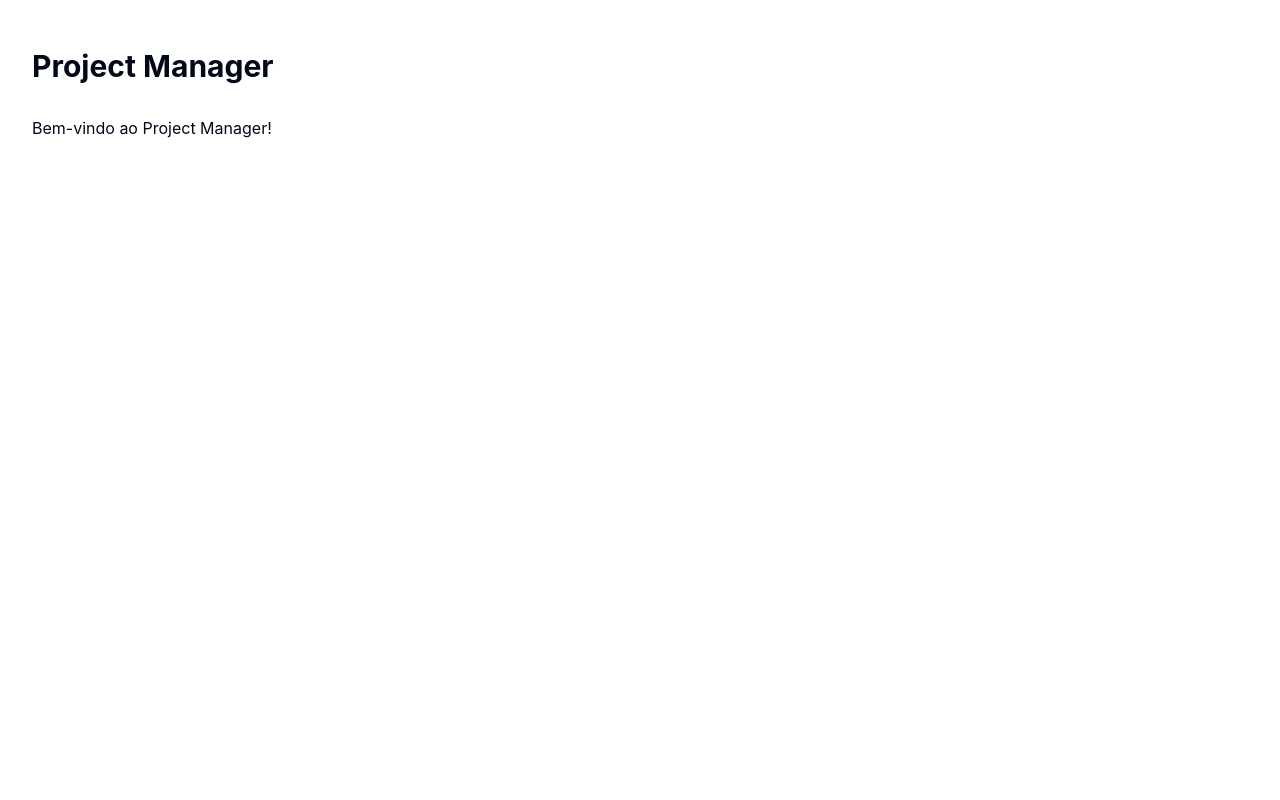
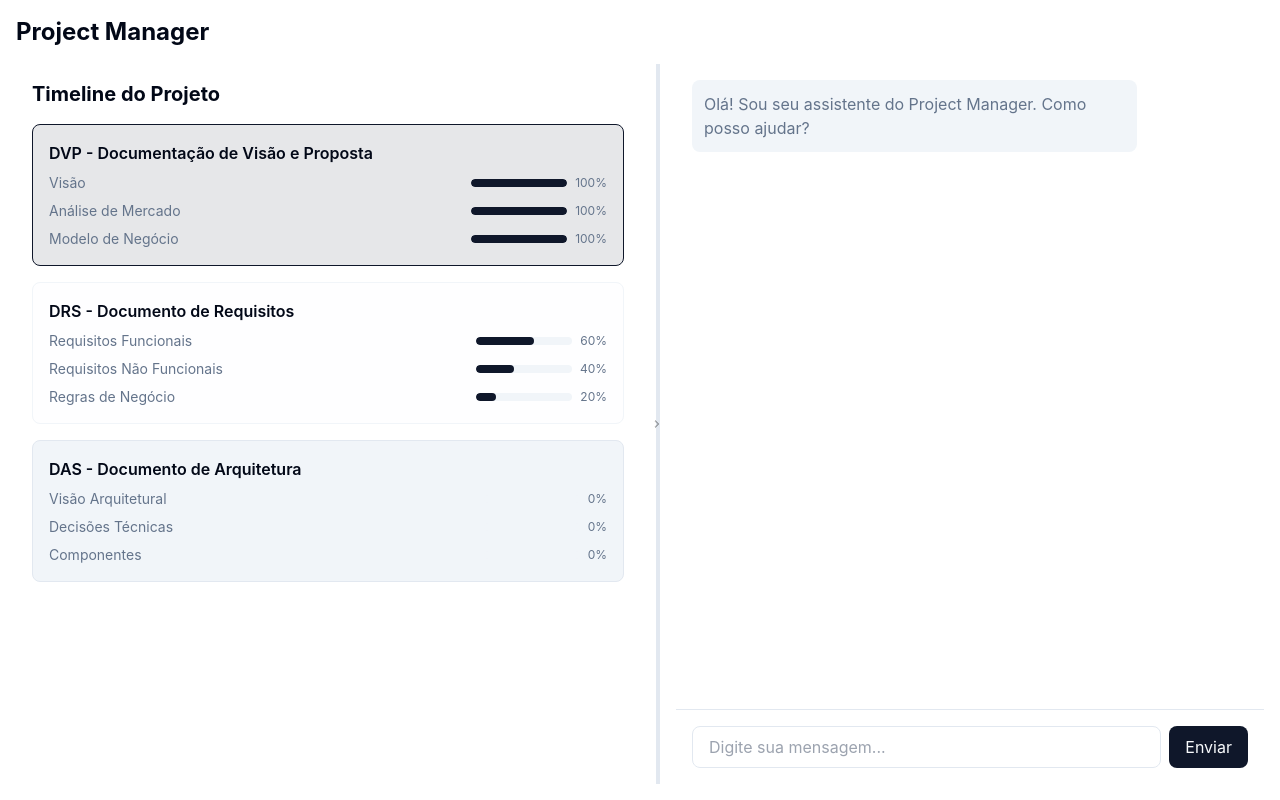
Before and after one commit to asergio-ti/project-manager, a React (Vite) app in the folder client/: page / in a window 1280 px wide. Built offline with nearby package versions, Linux system fonts and the light colour scheme.

Commit message:
feat: implementa interface conforme protótipo

```diff
--- a/client/package.json
+++ b/client/package.json
@@ -10,10 +10,12 @@
     "@types/node": "^20.11.0",
     "@types/react": "^18.2.55",
     "@types/react-dom": "^18.2.19",
+    "@types/react-resizable": "^3.0.7",
     "react": "^18.2.0",
     "react-dom": "^18.2.0",
     "react-router-dom": "^6.22.0",
-    "tailwindcss": "^3.4.1"
+    "tailwindcss": "^3.4.1",
+    "react-resizable": "^3.0.5"
   },
   "devDependencies": {
     "@vitejs/plugin-react-swc": "^3.5.0",
--- a/client/src/App.tsx
+++ b/client/src/App.tsx
@@ -1,18 +1,21 @@
 import React from 'react';
 import { Routes, Route } from 'react-router-dom';
+import SplitLayout from './components/Layout/SplitLayout';
+import Timeline from './components/Layout/Timeline';
+import ChatInterface from './components/Layout/ChatInterface';
 
 const App: React.FC = () => {
   return (
     <div className="min-h-screen bg-background">
-      <div className="max-w-7xl mx-auto py-6 sm:px-6 lg:px-8">
-        <div className="px-4 py-6 sm:px-0">
-          <h1 className="text-3xl font-bold text-foreground mb-8">
-            Project Manager
-          </h1>
-          <Routes>
-            <Route path="/" element={<div>Bem-vindo ao Project Manager!</div>} />
-          </Routes>
-        </div>
+      <div className="h-full">
+        <Routes>
+          <Route path="/" element={
+            <SplitLayout
+              leftPanel={<Timeline />}
+              rightPanel={<ChatInterface />}
+            />
+          } />
+        </Routes>
       </div>
     </div>
   );
--- a/client/src/components/Layout/ChatInterface.tsx
+++ b/client/src/components/Layout/ChatInterface.tsx
@@ -1 +1,90 @@
 // Interface com Claude
+
+import React, { useState } from 'react';
+
+interface Message {
+  id: string;
+  type: 'user' | 'assistant';
+  content: string;
+  timestamp: Date;
+}
+
+const ChatInterface: React.FC = () => {
+  const [messages, setMessages] = useState<Message[]>([
+    {
+      id: '1',
+      type: 'assistant',
+      content: 'Olá! Sou seu assistente do Project Manager. Como posso ajudar?',
+      timestamp: new Date()
+    }
+  ]);
+  const [input, setInput] = useState('');
+
+  const handleSend = () => {
+    if (!input.trim()) return;
+
+    const newMessages: Message[] = [
+      ...messages,
+      {
+        id: Date.now().toString(),
+        type: 'user' as const,
+        content: input,
+        timestamp: new Date()
+      },
+      {
+        id: (Date.now() + 1).toString(),
+        type: 'assistant' as const,
+        content: 'Entendi sua solicitação. Vou analisar e processar as informações...',
+        timestamp: new Date()
+      }
+    ];
+
+    setMessages(newMessages);
+    setInput('');
+  };
+
+  return (
+    <div className="h-full flex flex-col bg-card rounded-lg overflow-hidden">
+      <div className="flex-1 p-4 overflow-y-auto space-y-4">
+        {messages.map((message) => (
+          <div
+            key={message.id}
+            className={`flex ${
+              message.type === 'user' ? 'justify-end' : 'justify-start'
+            }`}
+          >
+            <div
+              className={`max-w-[80%] p-3 rounded-lg ${
+                message.type === 'user'
+                  ? 'bg-primary text-primary-foreground'
+                  : 'bg-muted text-muted-foreground'
+              }`}
+            >
+              {message.content}
+            </div>
+          </div>
+        ))}
+      </div>
+      <div className="p-4 border-t border-border">
+        <div className="flex space-x-2">
+          <input
+            type="text"
+            value={input}
+            onChange={(e) => setInput(e.target.value)}
+            onKeyPress={(e) => e.key === 'Enter' && handleSend()}
+            placeholder="Digite sua mensagem..."
+            className="flex-1 px-4 py-2 rounded-lg bg-background border border-input focus:outline-none focus:ring-2 focus:ring-primary"
+          />
+          <button
+            onClick={handleSend}
+            className="px-4 py-2 bg-primary text-primary-foreground rounded-lg hover:bg-primary/90 transition-colors"
+          >
+            Enviar
+          </button>
+        </div>
+      </div>
+    </div>
+  );
+};
+
+export default ChatInterface;
--- a/client/src/components/Layout/SplitLayout.tsx
+++ b/client/src/components/Layout/SplitLayout.tsx
@@ -1 +1,45 @@
 // Layout dividido com timeline e chat
+
+import React, { ReactNode } from 'react';
+import { ResizableBox } from 'react-resizable';
+import 'react-resizable/css/styles.css';
+
+interface SplitLayoutProps {
+  leftPanel: ReactNode;
+  rightPanel: ReactNode;
+}
+
+const SplitLayout: React.FC<SplitLayoutProps> = ({ leftPanel, rightPanel }) => {
+  return (
+    <div className="h-screen bg-background p-4 flex flex-col">
+      <header className="mb-4">
+        <h1 className="text-2xl font-bold text-foreground">Project Manager</h1>
+      </header>
+
+      <div className="flex-1 flex space-x-4">
+        {/* Painel Esquerdo - Timeline */}
+        <div className="w-1/2 h-full">
+          {leftPanel}
+        </div>
+
+        {/* Divisor Redimensionável */}
+        <ResizableBox
+          width={4}
+          height={Infinity}
+          axis="x"
+          resizeHandles={['e']}
+          minConstraints={[4, Infinity]}
+          maxConstraints={[4, Infinity]}
+          className="bg-border hover:bg-primary/50 transition-colors cursor-col-resize"
+        />
+
+        {/* Painel Direito - Chat */}
+        <div className="flex-1 h-full">
+          {rightPanel}
+        </div>
+      </div>
+    </div>
+  );
+};
+
+export default SplitLayout;
--- a/client/src/components/Layout/Timeline.tsx
+++ b/client/src/components/Layout/Timeline.tsx
@@ -1 +1,93 @@
 // Timeline do projeto
+
+import React from 'react';
+
+interface Document {
+  schema: string;
+  completion: number;
+  status: 'pending' | 'in_progress' | 'completed';
+}
+
+interface Phase {
+  id: string;
+  name: string;
+  status: 'pending' | 'in_progress' | 'completed';
+  documents: Document[];
+}
+
+const Timeline: React.FC = () => {
+  const phases: Phase[] = [
+    {
+      id: 'dvp',
+      name: 'DVP - Documentação de Visão e Proposta',
+      status: 'completed',
+      documents: [
+        { schema: 'Visão', completion: 100, status: 'completed' },
+        { schema: 'Análise de Mercado', completion: 100, status: 'completed' },
+        { schema: 'Modelo de Negócio', completion: 100, status: 'completed' }
+      ]
+    },
+    {
+      id: 'drs',
+      name: 'DRS - Documento de Requisitos',
+      status: 'in_progress',
+      documents: [
+        { schema: 'Requisitos Funcionais', completion: 60, status: 'in_progress' },
+        { schema: 'Requisitos Não Funcionais', completion: 40, status: 'in_progress' },
+        { schema: 'Regras de Negócio', completion: 20, status: 'in_progress' }
+      ]
+    },
+    {
+      id: 'das',
+      name: 'DAS - Documento de Arquitetura',
+      status: 'pending',
+      documents: [
+        { schema: 'Visão Arquitetural', completion: 0, status: 'pending' },
+        { schema: 'Decisões Técnicas', completion: 0, status: 'pending' },
+        { schema: 'Componentes', completion: 0, status: 'pending' }
+      ]
+    }
+  ];
+
+  return (
+    <div className="h-full bg-card rounded-lg p-4 overflow-y-auto">
+      <h2 className="text-xl font-bold mb-4 text-card-foreground">Timeline do Projeto</h2>
+      <div className="space-y-4">
+        {phases.map((phase) => (
+          <div
+            key={phase.id}
+            className={`p-4 rounded-lg border ${
+              phase.status === 'completed'
+                ? 'bg-primary/10 border-primary'
+                : phase.status === 'in_progress'
+                ? 'bg-accent/10 border-accent'
+                : 'bg-muted border-border'
+            }`}
+          >
+            <h3 className="font-semibold text-card-foreground mb-2">{phase.name}</h3>
+            <div className="space-y-2">
+              {phase.documents.map((doc, index) => (
+                <div key={index} className="flex items-center justify-between">
+                  <span className="text-sm text-muted-foreground">{doc.schema}</span>
+                  <div className="flex items-center space-x-2">
+                    <div className="w-24 h-2 bg-muted rounded-full overflow-hidden">
+                      <div
+                        className="h-full bg-primary rounded-full"
+                        style={{ width: `${doc.completion}%` }}
+                      />
+                    </div>
+                    <span className="text-xs text-muted-foreground">
+                      {doc.completion}%
+                    </span>
+                  </div>
+                </div>
+              ))}
+            </div>
+          </div>
+        ))}
+      </div>
+    </div>
+  );
+};
+
+export default Timeline;
```
